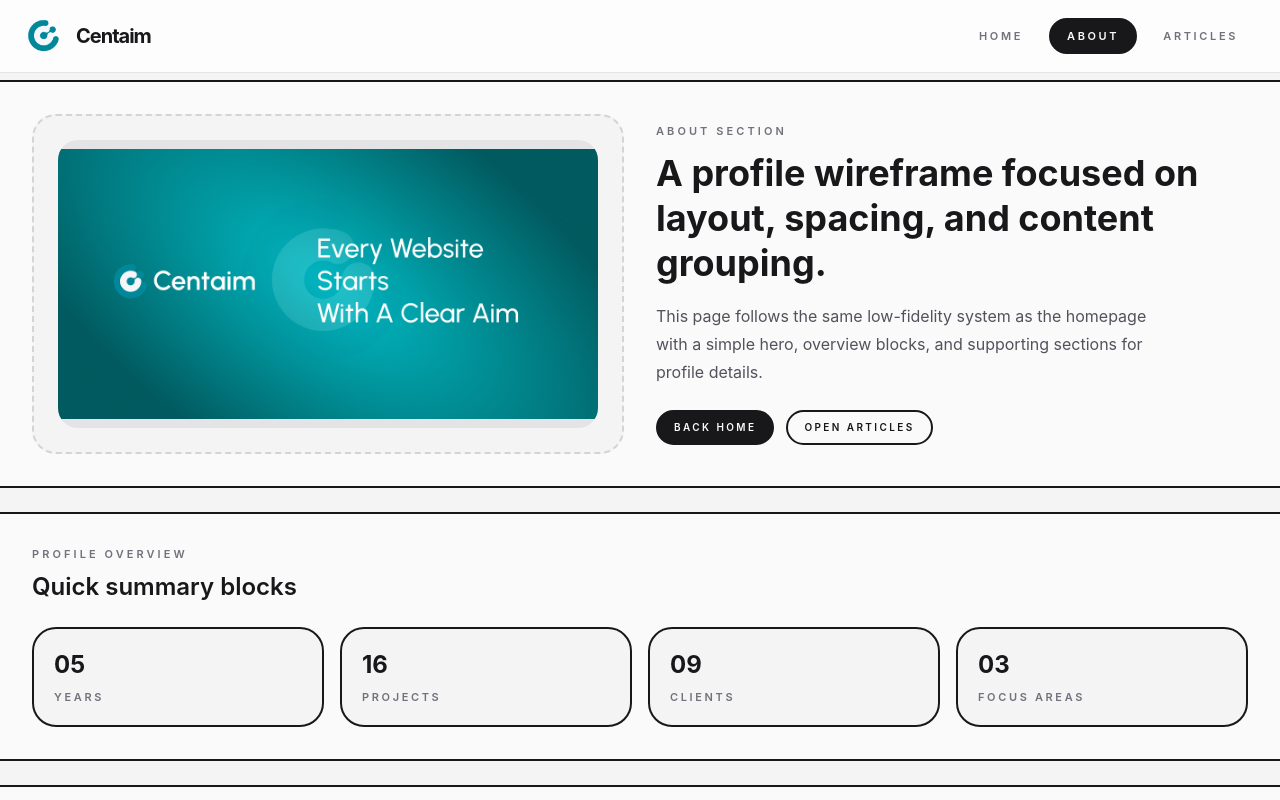
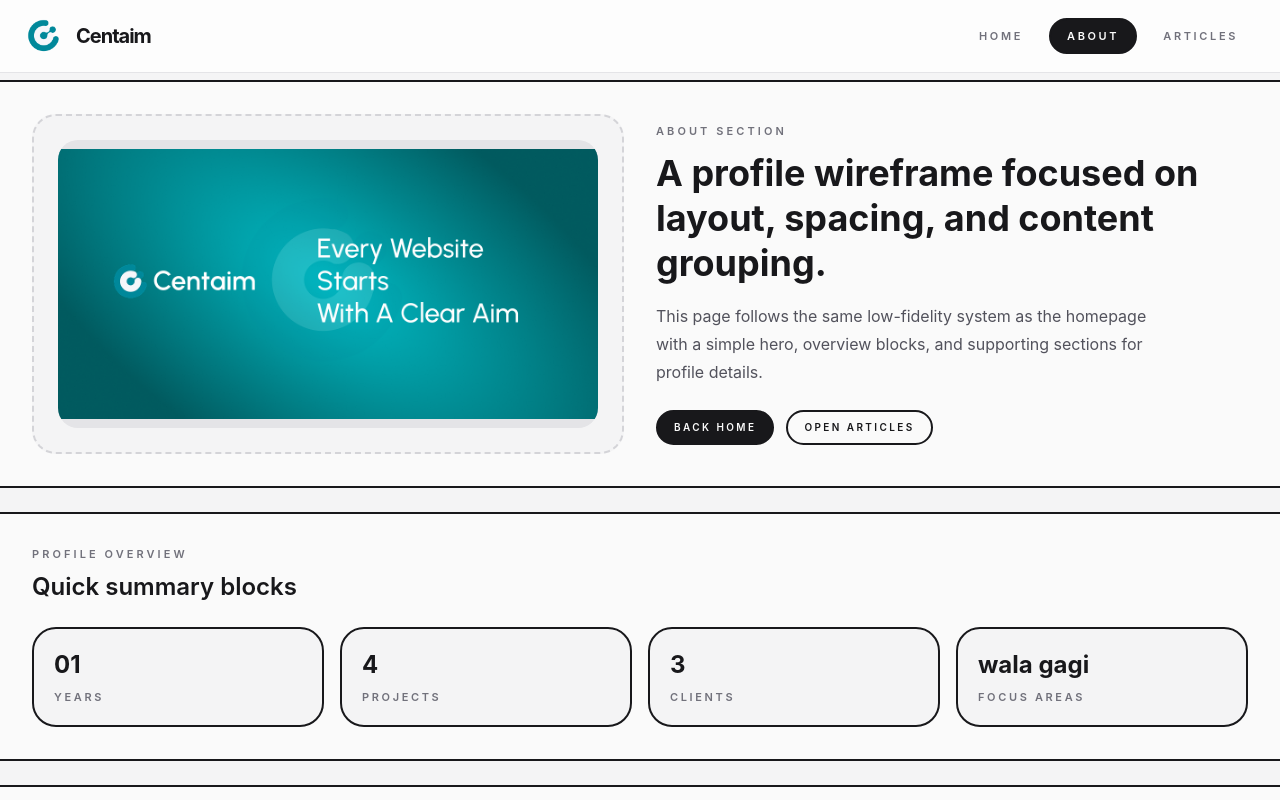
Before and after one commit to Ian-nwb/CTWEBPGL, a React (Vite) app in the folder sianghio-client/: page /about in a window 1280 px wide. Shown: the top 800 px of the page. Built offline with nearby package versions, Linux system fonts and the light colour scheme.

Commit message:
feat: added pages and components

```diff
--- a/sianghio-client/src/pages/AboutPage.jsx
+++ b/sianghio-client/src/pages/AboutPage.jsx
@@ -78,10 +78,10 @@ const AboutPage = () => {
 
         <div className="grid gap-4 sm:grid-cols-2 lg:grid-cols-4">
           {[
-            { label: 'Years', value: '05' },
-            { label: 'Projects', value: '16' },
-            { label: 'Clients', value: '09' },
-            { label: 'Focus Areas', value: '03' },
+            { label: 'Years', value: '01' },
+            { label: 'Projects', value: '4' },
+            { label: 'Clients', value: '3' },
+            { label: 'Focus Areas', value: 'wala gagi' },
           ].map((stat, i) => (
             <div key={i} className="rounded-3xl border-2 border-zinc-900 bg-zinc-100 p-5">
               <p className="text-2xl font-bold text-zinc-900">{stat.value}</p>
```
